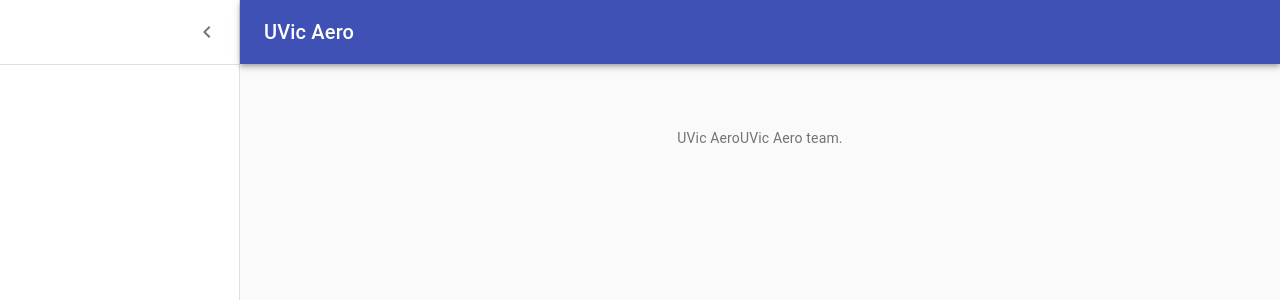
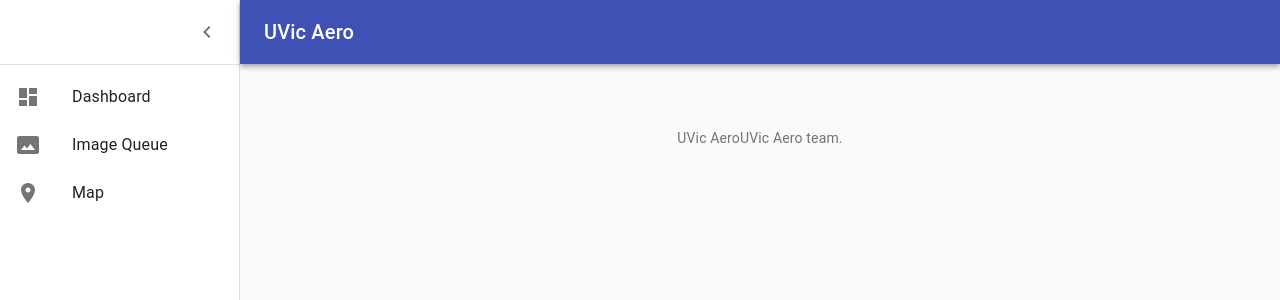
Before and after one commit to uvic-aero/dt-client, a React (Create React App) app: page / in a window 1280 px wide. Shown: the top 300 px of the page. Built offline with nearby package versions, Linux system fonts and the light colour scheme.

Commit message:
fixed drawerItems components

```diff
--- a/src/aero-ui/DrawerItems.js
+++ b/src/aero-ui/DrawerItems.js
@@ -7,18 +7,16 @@
 import LocationOnIcon from '@material-ui/icons/LocationOn'
 
 const listIcons = [
-    { item: DashboardIcon, text: 'Dashboard' },
-    { item: ImageQueueIcon, text: 'Image Queue' },
-    { item: LocationOnIcon, text: 'Map' },
+    { item: <DashboardIcon />, text: 'Dashboard' },
+    { item: <ImageQueueIcon />, text: 'Image Queue' },
+    { item: <LocationOnIcon />, text: 'Map' },
 ]
 
-const ListItems = listIcons.map(icon => (
+const DrawerItems = listIcons.map(icon => (
     <ListItem button>
         <ListItemIcon>{icon.item}</ListItemIcon>
         <ListItemText primary={icon.text} />
     </ListItem>
 ))
 
-const DrawerItems = () => ({ ListItems })
-
 export default DrawerItems
```
